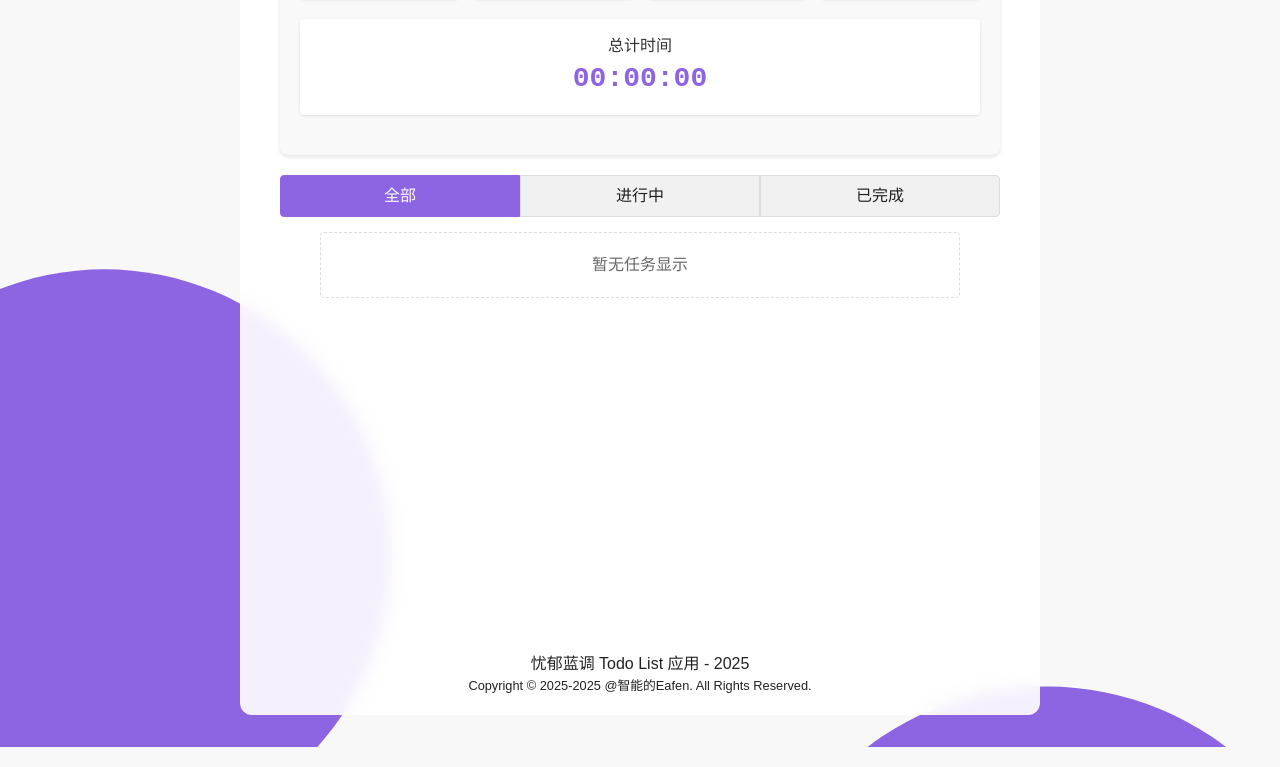
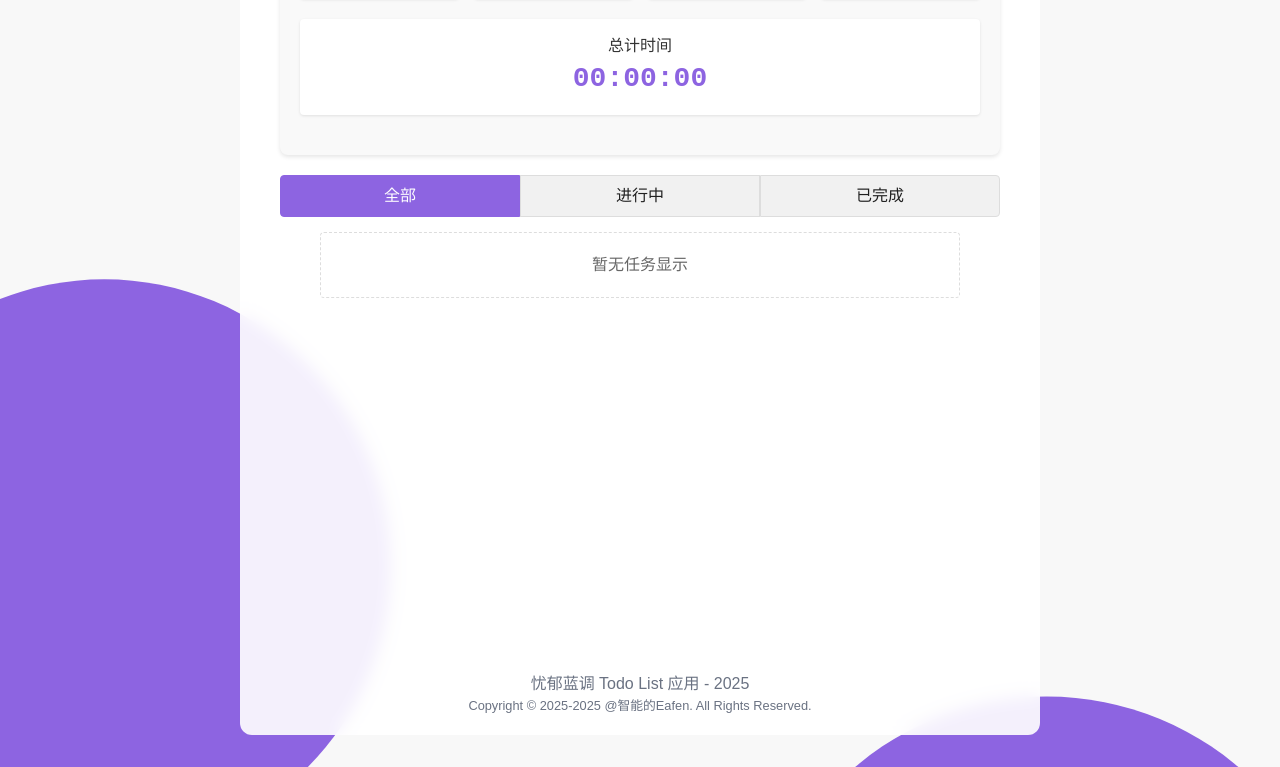
Before and after one commit to EafenQAQ/MOODY-BLUES-Todo, a Vue app: page / in a window 1280 px wide. Shown: the part 349-1116 px from the top of the page. Built offline with nearby package versions, Linux system fonts and the light colour scheme; a web font is replaced by a local one.

Commit message:
1.1.0 稳定版

```diff
--- a/src/App.vue
+++ b/src/App.vue
@@ -18,7 +18,7 @@
 
     <todo-list ref="todoList" />
 
-    <footer class="flex flex-col justify-center items-center">
+    <footer class="flex flex-col justify-center items-center text-gray-500 mt-10">
       <p>忧郁蓝调 Todo List 应用 - {{ currentYear }}</p>
       <small>
         Copyright © 2025-{{ currentYear }} @智能的Eafen. All Rights Reserved.
```
